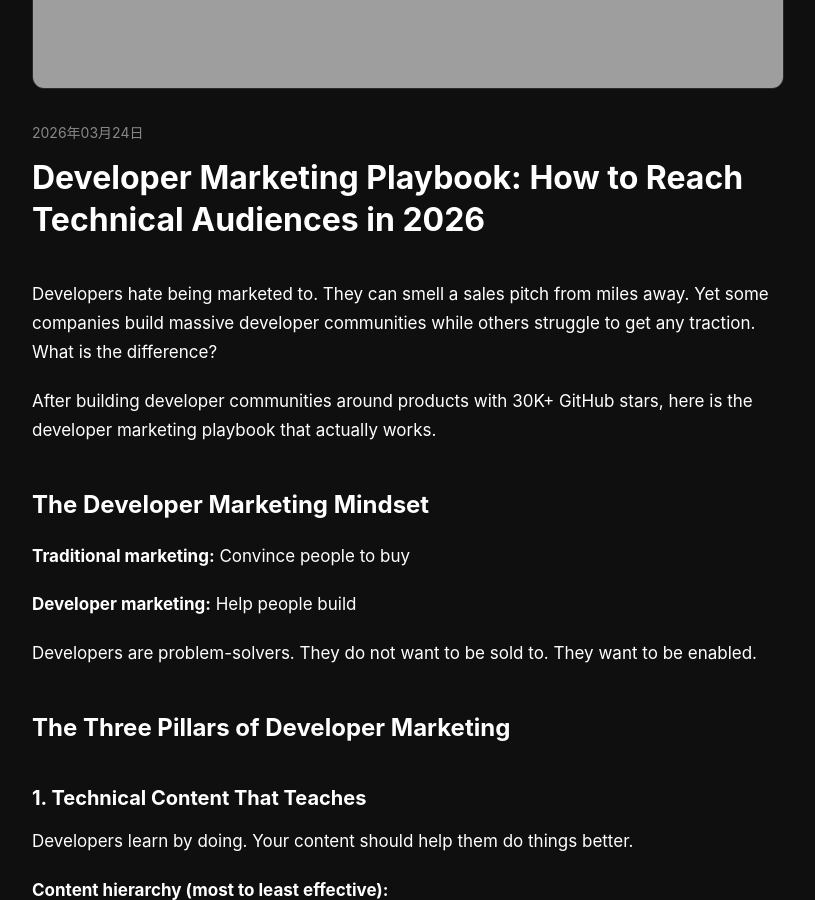
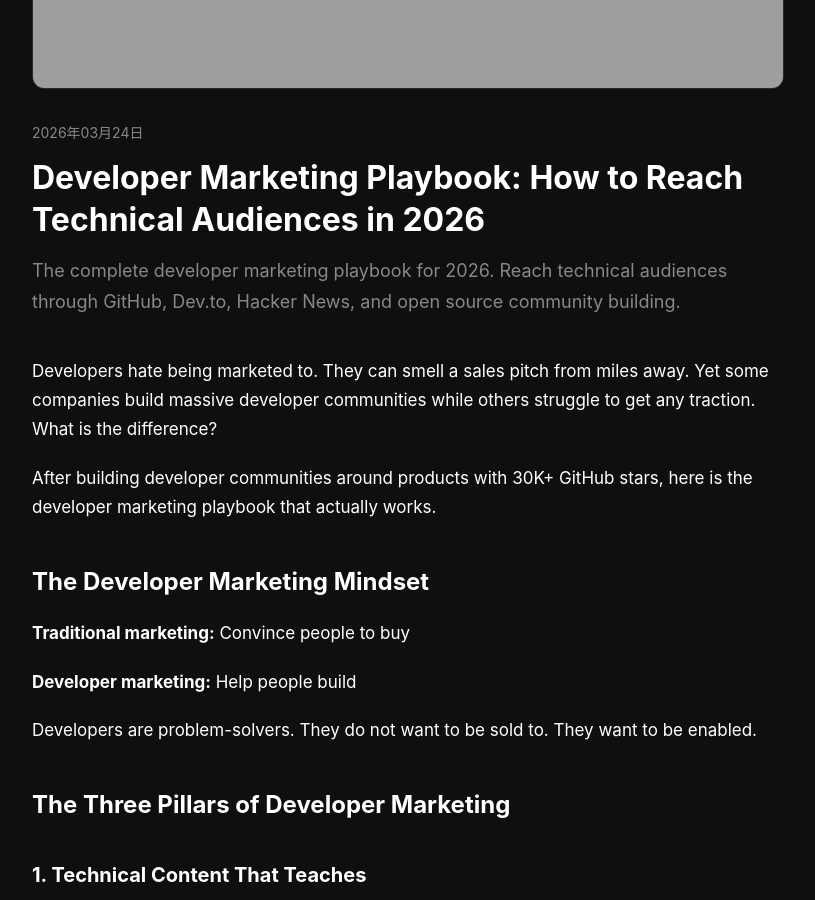
Before and after one commit to Gingiris/growth-tools, a Jekyll site: the page built from _posts/2026-03-24-developer-marketing-playbook-how-to-reach-technical-audiences-in-2026.md, in a window 1280 px wide and 900 px high, scrolled down 587 px. Shown: the whole window, without its empty margins (232-1047 px from the left). Built offline with Jekyll 4.4.1, drawn with Linux system fonts in a browser that asks for light colours.

Commit message:
seo: add meta description to 2026-03-24-developer-marketing-playbook-how-to-reach-technical-audiences-in-2026.md

```diff
--- a/_posts/2026-03-24-developer-marketing-playbook-how-to-reach-technical-audiences-in-2026.md
+++ b/_posts/2026-03-24-developer-marketing-playbook-how-to-reach-technical-audiences-in-2026.md
@@ -4,6 +4,7 @@ title: "Developer Marketing Playbook: How to Reach Technical Audiences in 2026"
 date: 2026-03-24
 canonical_url: https://gingiris.github.io/growth-tools/blog/2026/03/developer-marketing-playbook-how-to-reach-technical-audiences-in-2026/
 image: "https://gingiris.github.io/growth-tools/assets/images/blog-developer-marketing.jpg"
+description: "The complete developer marketing playbook for 2026. Reach technical audiences through GitHub, Dev.to, Hacker News, and open source community building."
 ---
 Developers hate being marketed to. They can smell a sales pitch from miles away. Yet some companies build massive developer communities while others struggle to get any traction. What is the difference?
 
```
